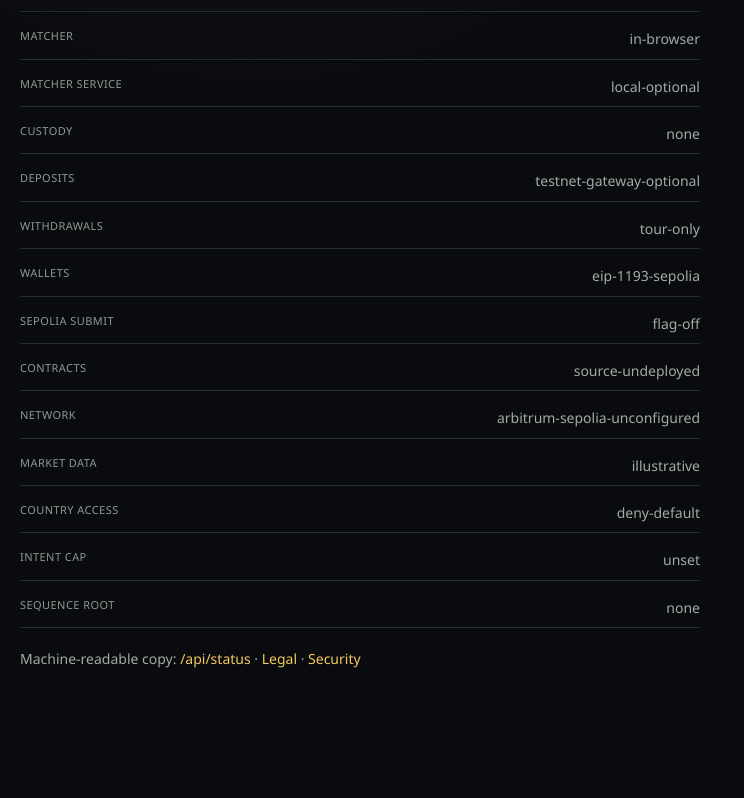
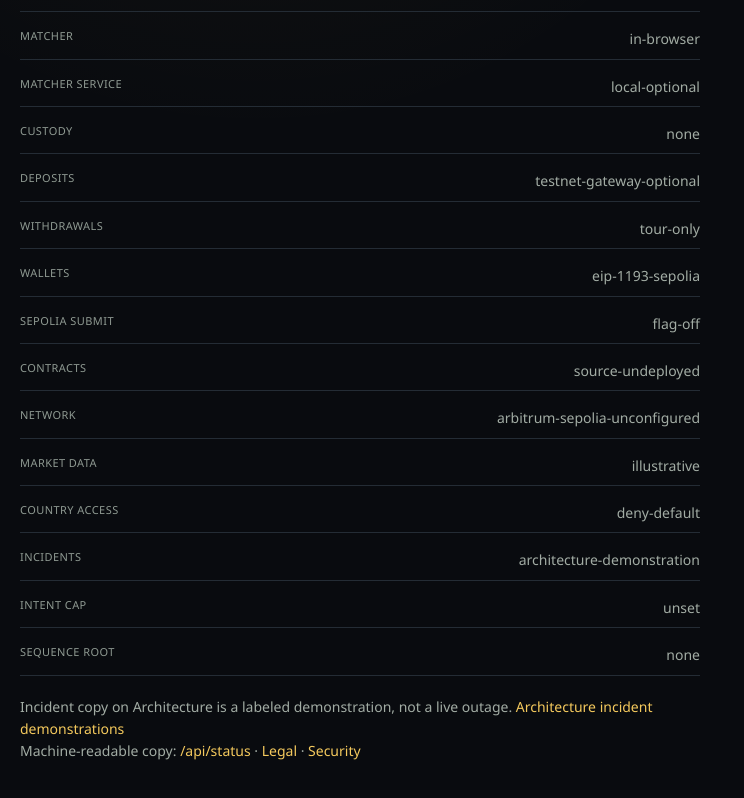
Before and after one commit to EauDoon/Phlebas, a Next.js app: page /status in a window 1280 px wide. Shown: the part 296-1094 px from the top of the page, without its empty margins (0-744 px from the left). Before the commit the page ends 1015 px from the top, so only its background shows below. Built offline with nearby package versions, Linux system fonts and the light colour scheme.

Commit message:
feat: name architecture incident demonstrations on /status
The page links to Architecture and says the copy is a labeled demonstration, not a live outage.

```diff
--- a/src/app/status/page.tsx
+++ b/src/app/status/page.tsx
@@ -28,9 +28,15 @@ export default function StatusPage() {
         <div><dt>Network</dt><dd>{status.network}</dd></div>
         <div><dt>Market data</dt><dd>{status.marketData}</dd></div>
         <div><dt>Country access</dt><dd>{status.countryAccess}</dd></div>
+        <div><dt>Incidents</dt><dd>{status.incidents}</dd></div>
         <div><dt>Intent cap</dt><dd>{status.intentCap === null ? "unset" : status.intentCap}</dd></div>
         <div><dt>Sequence root</dt><dd>{status.sequenceRoot === null ? "none" : status.sequenceRoot}</dd></div>
       </dl>
+      <p>
+        Incident copy on Architecture is a labeled demonstration, not a live outage.
+        {" "}
+        <a href="/trade?view=architecture">Architecture incident demonstrations</a>
+      </p>
       <p>
         Machine-readable copy: <a href="/api/status">/api/status</a>
         {" · "}
```
